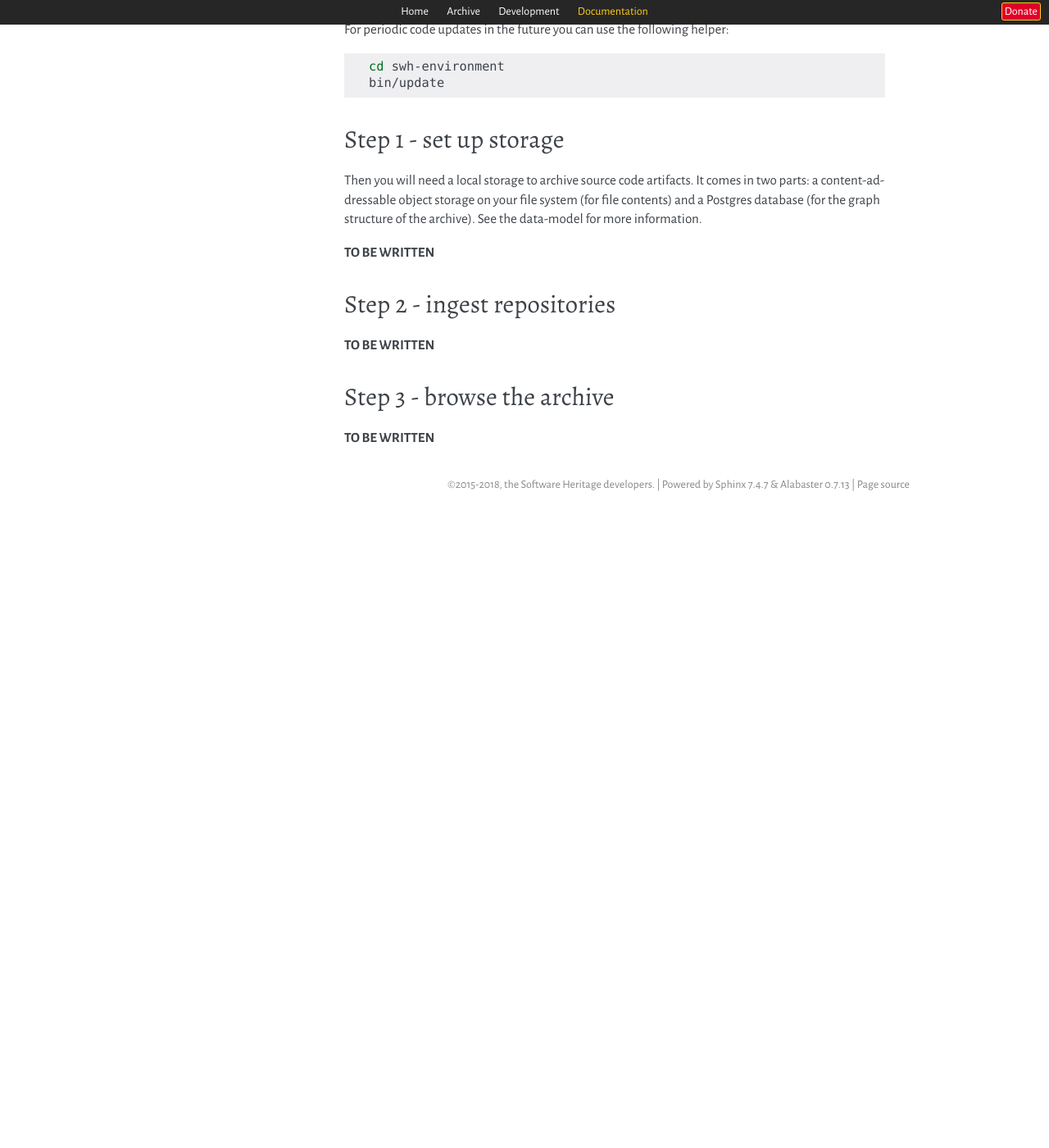
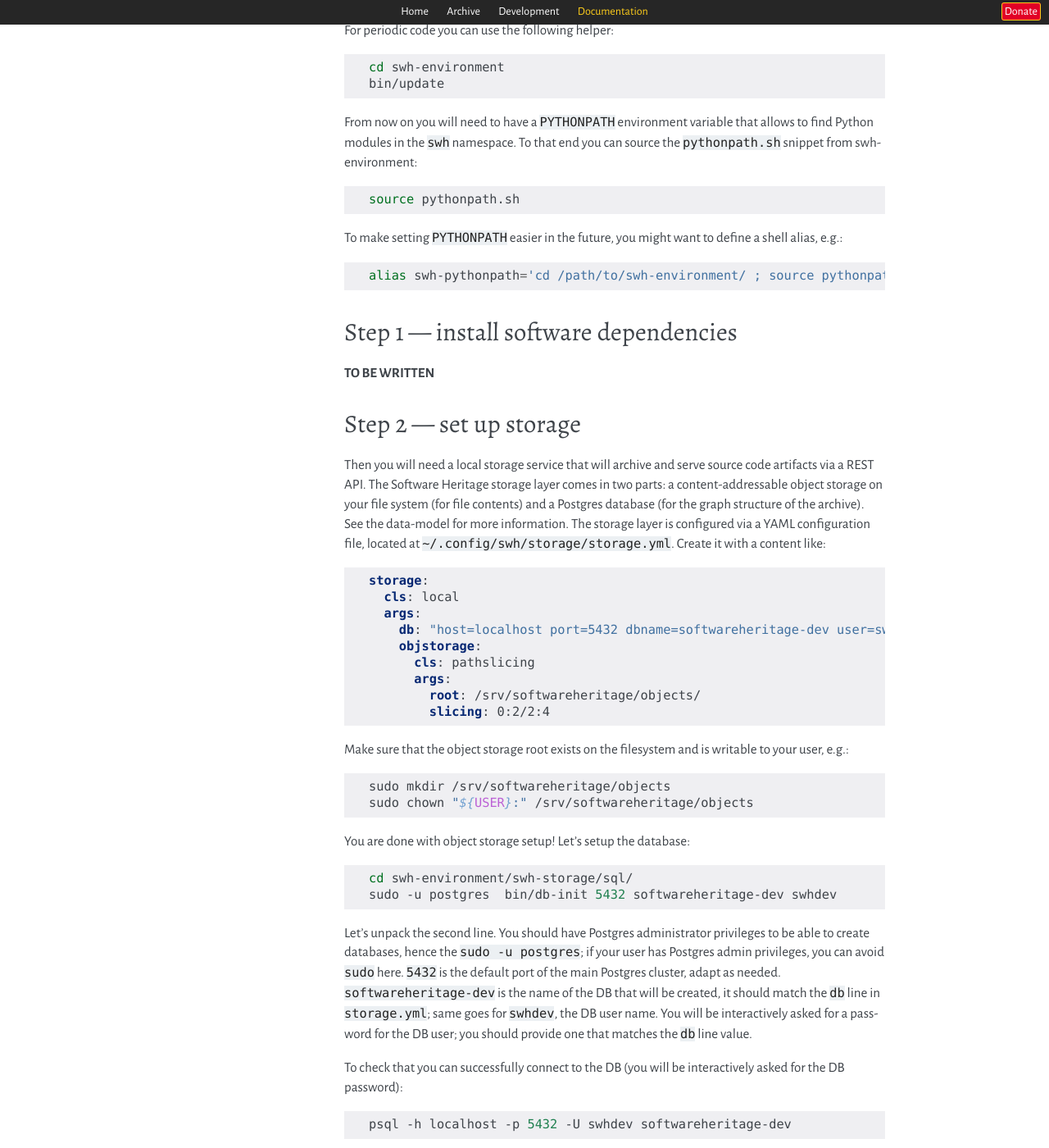
Before and after one commit to SoftwareHeritage/swh-docs, a Sphinx documentation site: the page built from docs/getting-started.rst, in a window 1280 px wide and 1400 px high, scrolled down 509 px. Shown: the whole window at 82% size. Built offline with Sphinx 7.4.7, drawn with Linux system fonts in a browser that asks for light colours; the version number could not be read and is left out; before the commit the page ends 1139 px from its top, so only the background shows below that; some of the changed text lies outside the part shown.

Commit message:
getting started doc: major additions, up to how to ingest repos
still to do: dependency installation, web app

Related T1193

```diff
--- a/docs/getting-started.rst
+++ b/docs/getting-started.rst
@@ -1,6 +1,7 @@
 .. _getting-started:
 
 .. highlight:: bash
+
 
 Run your own Software Heritage
 ==============================
@@ -11,8 +12,8 @@
 web application.
 
 
-Step 0 - get the code
----------------------
+Step 0 --- get the code
+-----------------------
 
 The `swh-environment
 <https://forge.softwareheritage.org/source/swh-environment/>`_ Git (meta)
@@ -22,37 +23,141 @@
   git clone https://forge.softwareheritage.org/source/swh-environment.git
 
 then recursively clone all Python module repositories. For this step you will
-need the `mr <http://myrepos.branchable.com/>`_ tool, see the `README` file of
-swh-environment for more information::
+need the `mr <http://myrepos.branchable.com/>`_ tool, see the ``README`` file
+of swh-environment for more information::
 
   cd swh-environment
   readlink -f .mrconfig >> ~/.mrtrust
   mr up
 
-For periodic code updates in the future you can use the following helper::
+For periodic code you can use the following helper::
 
   cd swh-environment
   bin/update
 
+From now on you will need to have a ``PYTHONPATH`` environment variable that
+allows to find Python modules in the ``swh`` namespace. To that end you can
+source the ``pythonpath.sh`` snippet from swh-environment::
 
-Step 1 - set up storage
------------------------
+  source pythonpath.sh
 
-Then you will need a local storage to archive source code artifacts. It comes
-in two parts: a content-addressable object storage on your file system (for
-file contents) and a Postgres database (for the graph structure of the
-archive). See the :ref:`data-model` for more information.
+To make setting ``PYTHONPATH`` easier in the future, you might want to define a
+shell alias, e.g.::
+
+  alias swh-pythonpath='cd /path/to/swh-environment/ ; source pythonpath.sh ; cd - > /dev/null'
+
+
+Step 1 --- install software dependencies
+----------------------------------------
 
 **TO BE WRITTEN**
 
 
-Step 2 - ingest repositories
-----------------------------
+Step 2 --- set up storage
+-------------------------
+
+Then you will need a local storage service that will archive and serve source
+code artifacts via a REST API. The Software Heritage storage layer comes in two
+parts: a content-addressable object storage on your file system (for file
+contents) and a Postgres database (for the graph structure of the archive). See
+the :ref:`data-model` for more information. The storage layer is configured via
+a YAML configuration file, located at
+``~/.config/swh/storage/storage.yml``. Create it with a content like:
+
+.. code-block:: yaml
+
+  storage:
+    cls: local
+    args:
+      db: "host=localhost port=5432 dbname=softwareheritage-dev user=swhdev password=foobar"
+      objstorage:
+        cls: pathslicing
+        args:
+          root: /srv/softwareheritage/objects/
+          slicing: 0:2/2:4
+
+Make sure that the object storage root exists on the filesystem and is writable
+to your user, e.g.::
+
+  sudo mkdir /srv/softwareheritage/objects
+  sudo chown "${USER}:" /srv/softwareheritage/objects
+
+You are done with object storage setup! Let's setup the database::
+
+  cd swh-environment/swh-storage/sql/
+  sudo -u postgres  bin/db-init 5432 softwareheritage-dev swhdev
+
+Let's unpack the second line. You should have Postgres administrator privileges
+to be able to create databases, hence the ``sudo -u postgres``; if your user
+has Postgres admin privileges, you can avoid ``sudo`` here. ``5432`` is the
+default port of the main Postgres cluster, adapt as needed.
+``softwareheritage-dev`` is the name of the DB that will be created, it should
+match the ``db`` line in ``storage.yml``; same goes for ``swhdev``, the DB user
+name. You will be interactively asked for a password for the DB user; you
+should provide one that matches the ``db`` line value.
+
+To check that you can successfully connect to the DB (you will be interactively
+asked for the DB password)::
+
+  psql -h localhost -p 5432 -U swhdev softwareheritage-dev
+
+Note that you can simplify interactive use and reduce configuration clutter
+using Postgres `password
+<https://www.postgresql.org/docs/current/static/libpq-pgpass.html>`_ and
+`service
+<https://www.postgresql.org/docs/current/static/libpq-pgservice.html>`_
+configuration files. Any valid `libpq connection string
+<https://www.postgresql.org/docs/current/static/libpq-connect.html#LIBPQ-CONNSTRING>`_
+will make the ``db`` line of ``storage.yml`` happy.
+
+You can now run the storage server like this::
+
+  python3 -m swh.storage.api.server --host localhost --port 5002 ~/.config/swh/storage/storage.yml
+
+
+Step 3 --- ingest repositories
+------------------------------
+
+You are now ready to ingest your first repository into your local Software
+Heritage. For the sake of example, we will ingest a few Git repositories. The
+module in charge of ingesting Git repositories is the *Git loader*, Python
+module ``swh.loader.git``. Its configuration file is at
+``~/.config/swh/loader/git-updater.yml``. Create it with a content like:
+
+.. code-block:: yaml
+
+  storage:
+    cls: remote
+    args:
+      url: http://localhost:5002
+
+It just informs the Git loader to use the storage server running on your
+machine. The ``url`` line should match the command line used to run the storage
+server.
+
+You can now ingest Git repository on the command line using the command::
+
+  python3 -m swh.loader.git.updater --origin-url GIT_CLONE_URL
+
+For instance, you can try ingesting the following repositories, in increasing
+size order (note that the last two might take a few hours to complete and will
+occupy several GB on both the Postgres DB and the object storage)::
+
+  python3 -m swh.loader.git.updater --origin-url https://github.com/SoftwareHeritage/swh-storage.git
+  python3 -m swh.loader.git.updater --origin-url https://github.com/hylang/hy.git
+  python3 -m swh.loader.git.updater --origin-url https://github.com/ocaml/ocaml.git
+
+  # WARNING: next repo is big
+  python3 -m swh.loader.git.updater --origin-url https://github.com/torvalds/linux.git
+
+Congratulations, you have just archived your first source code repositories!
+
+To re-archive the same repositories later on you can rerun the same commands:
+only objects *added* since the previous visit will be archived upon the next
+one.
+
+
+Step 4 --- browse the archive
+-----------------------------
 
 **TO BE WRITTEN**
-
-
-Step 3 - browse the archive
----------------------------
-
-**TO BE WRITTEN**
```
